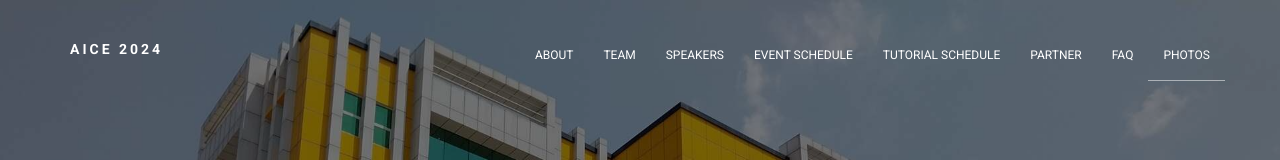
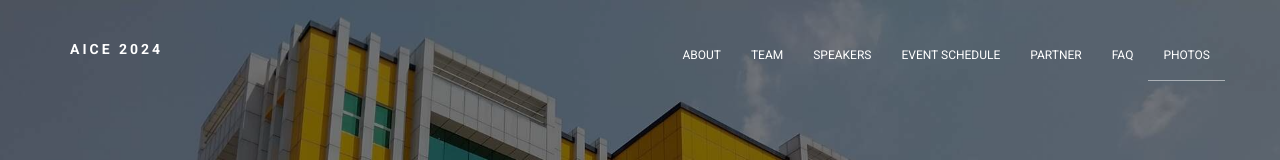
Before and after one commit to SPCAIOfficial/aice, a website: page index.html in a window 1280 px wide. Shown: the top 160 px of the page. Drawn offline with Linux system fonts and the light colour scheme; files whose address does not match are found by name.

Commit message:
removed tutorial schedule

```diff
--- a/index.html
+++ b/index.html
@@ -52,7 +52,7 @@
                      <li><a href="team.html">Team</a></li>
                     <li><a data-scroll href="#speakers">Speakers</a></li>
                     <li><a href="schedule.html">Event Schedule</a></li>
-                    <li><a href="Tutorial_schedule.html">Tutorial Schedule</a></li>
+<!--                    <li><a href="Tutorial_schedule.html">Tutorial Schedule</a></li>                   -->
                     <li><a data-scroll href="#partner">Partner</a></li>
                     <!-- <li><a data-scroll href="#">Sponsorship</a></li> -->
                     <li><a data-scroll href="#faq">FAQ</a></li>
```
